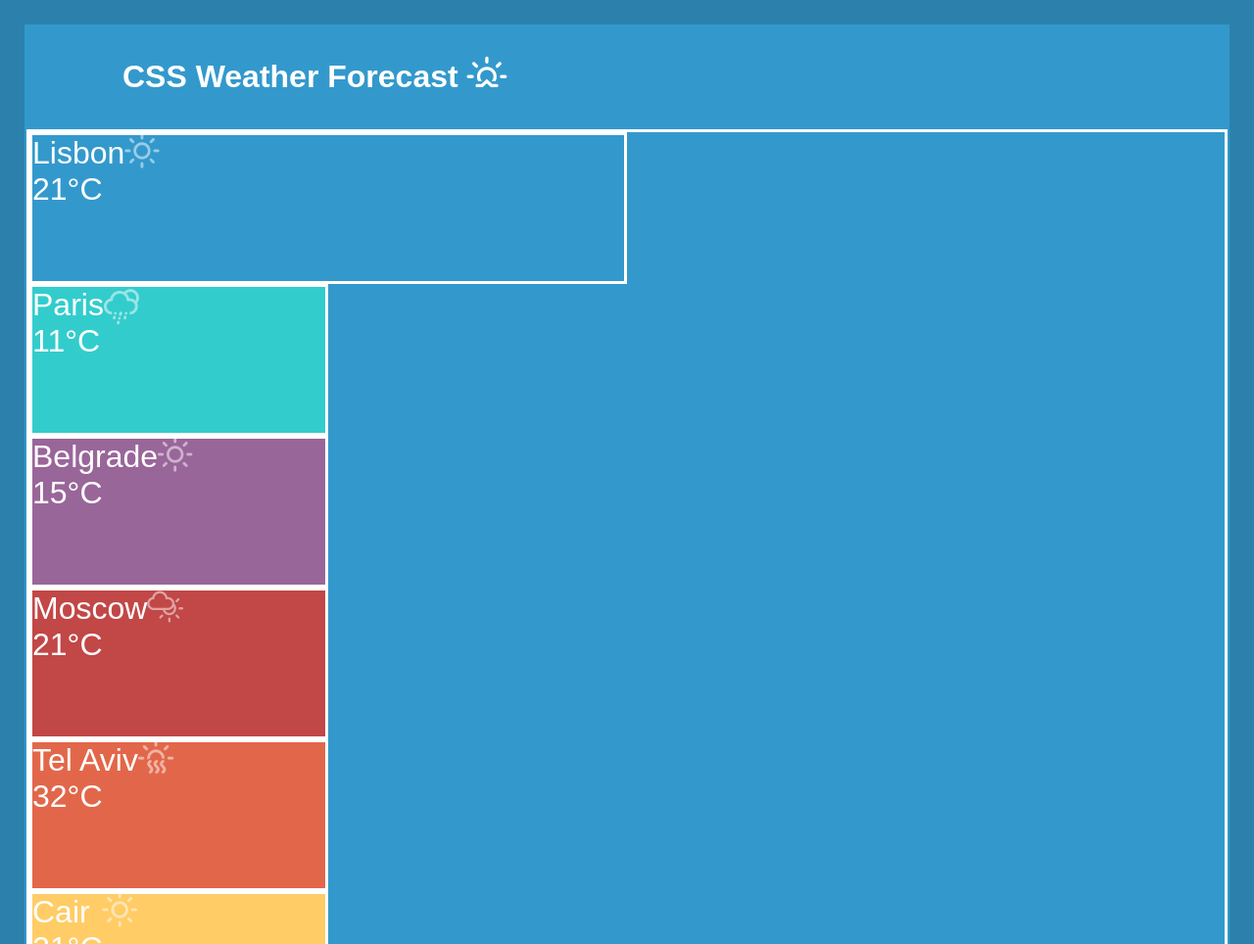
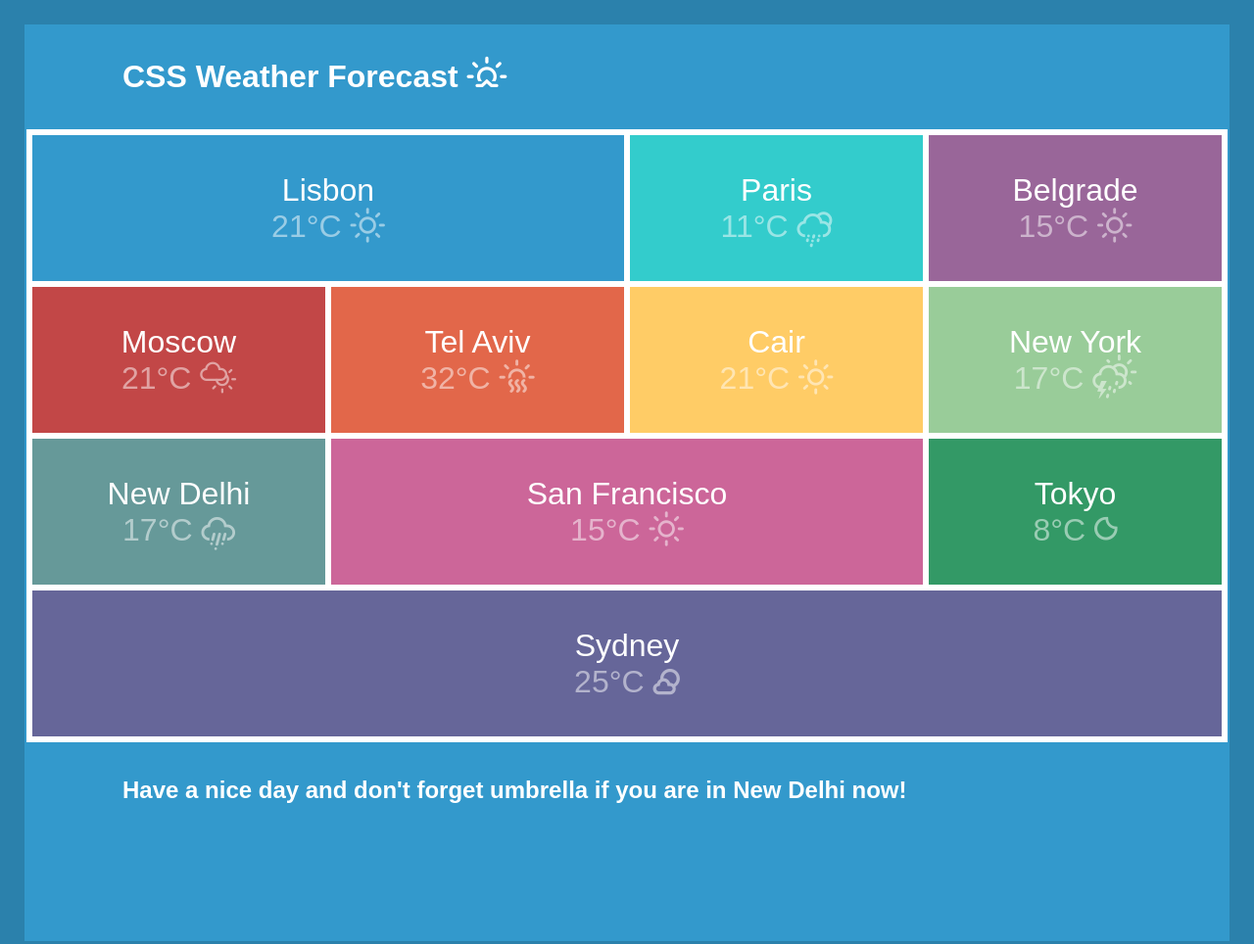
Before and after one commit to NatalyaDemiyanova/beetroot, a plain HTML site: page Lesson_7/7.2(flex)/index.html in a window 1280 px wide. Shown: the top 964 px of the page at 98% size. Drawn offline with Linux system fonts and the light colour scheme.

Commit message:
add lesson_7.2(flex)

```diff
--- a/Lesson_7/7.2(flex)/css/style.css
+++ b/Lesson_7/7.2(flex)/css/style.css
@@ -6,6 +6,15 @@
 	--border-color: #2B81AC;
 	--lisbon-color: #3399CC;
 	--paris-color: #33CCCC;
+	--belgrade-color: #996699;
+	--moscow-color: #C24747;
+	--tel-aviv-color: #E2674A;
+	--cair-color: #FFCC66;
+	--NY-color: #99CC99;
+	--delhi-color: #669999;
+	--san-francisco-color: #CC6699;
+	--tokyo-color: #339966;
+	--sydney-color: #666699;
 }
 
 * {
@@ -13,7 +22,6 @@
 	padding: 0;
 	box-sizing: border-box;
 }
-
 body {
 	max-width: 1468px;
 	border: 25px solid var(--border-color);
@@ -25,71 +33,62 @@ body {
 	padding: 35px 0 35px 100px;
 }
 .list {
+	display: flex;
+	flex-wrap: wrap;
 	margin: auto;
 	max-width: 1226px;
 	list-style-type: none;
 	border: 3px solid white;
-
 }
 .list:hover .list__cities:not(:hover) {
 	opacity: 0.5;
 }
 .list__cities {
 	display: flex;
-	flex-wrap: wrap;
+	flex-direction: column;
+	justify-content: center;
 	border: 3px solid white;
 	font-size: 32px;
 	height: 155px;
-	/*text-align: center;*/
+	width: 25%;
+	text-align: center;
 }
-
+/*.list__cities:nth-child(1) */
 .list__lisbon {
 	width: 50%;
 	background-color: var(--lisbon-color);
 }
-
 .list__paris {
-	width: 25%;
 	background-color: var(--paris-color);
 }
 .list__belgrade {
-	width: 25%;
-	background-color: #996699;
+	background-color: var(--belgrade-color);
 }
 .list__moscow {
-	width: 25%;
-	background-color: #C24747;
+	background-color: var(--moscow-color);
 }
 .list__tel-aviv {
-	width: 25%;
-	background-color: #E2674A;
+	background-color: var(--tel-aviv-color);
 }
 .list__cair {
-	width: 25%;
-	background-color: #FFCC66;
+	background-color: var(--cair-color);
 }
 .list__NY {
-	width: 25%;
-	background-color: #99CC99;
+	background-color: var(--NY-color);
 }
 .list__delhi {
-	width: 25%;
-	background-color: #669999;
+	background-color: var(--delhi-color);
 }
 .list__san-francisco {
 	width: 50%;
-	background-color: #CC6699;
+	background-color: var(--san-francisco-color);
 }
 .list__tokyo {
-	width: 25%;
-	background-color: #339966;
+	background-color: var(--tokyo-color);
 }
 .list__sydney {
 	width: 100%;
-	background-color: #666699;
-}
-li .wi {
-	opacity: 0.5;
+	background-color: var(--sydney-color);
 }
 .light {
 	opacity: 0.5;
--- a/Lesson_7/7.2(flex)/index.html
+++ b/Lesson_7/7.2(flex)/index.html
@@ -18,59 +18,81 @@
 	<main class="main">
 		<ul class="list">
 			<li class="list__cities list__lisbon">
-				Lisbon <br>
+				Lisbon
+				<span class="light">
 					 21&deg;С
 					 <i class="wi wi-day-sunny"></i>
+				</span>
 			</li>
 			<li class="list__cities list__paris">
-				Paris <br>
+				Paris
+				<span class="light">
 					11&deg;С
 					<i class="wi wi-night-sleet"></i>
+				</span>
 			</li>
 			<li class="list__cities list__belgrade">
-				Belgrade <br>
+				Belgrade
+				<span class="light">
 					15&deg;С
 					<i class="wi wi-day-sunny"></i>
+				</span>
 			</li>
 			<li class="list__cities list__moscow">
-				Moscow <br>
+				Moscow
+				<span class="light">
 					21&deg;С
 					<i class="wi wi-day-cloudy-high"></i>
+				</span>
 			</li>
 			<li class="list__cities list__tel-aviv">
-				Tel Aviv <br>
+				Tel Aviv
+				<span class="light">
 					32&deg;С
 					<i class="wi wi-hot"></i>
+				</span>
 			</li>
 			<li class="list__cities list__cair">
-				Cair <br>
+				Cair
+				<span class="light">
 					21&deg;С
 					<i class="wi wi-day-sunny"></i>
+				</span>
 			</li>
 			<li class="list__cities list__NY">
-				New York <br>
+				New York
+				<span class="light">
 					17&deg;С
 					<i class="wi wi-day-storm-showers"></i>
+				</span>
 			</li>
 			<li class="list__cities list__delhi">
-				New Delhi <br>
+				New Delhi
+				<span class="light">
 					17&deg;С
 					<i class="wi wi-hail"></i>
+				</span>
 			</li>
 			<li class="list__cities list__san-francisco">
-				San Francisco <br>
+				San Francisco
+				<span class="light">
 					15&deg;С
 					<i class="wi wi-day-sunny"></i>
+				</span>
 			</li>
 			<li class="list__cities list__tokyo">
-				Tokyo <br>
+				Tokyo
+				<span class="light">
 					8&deg;С
 					<i class="wi wi-night-clear"></i>
+				</span>
 			</li>
 			<li class="list__cities list__sydney">
-				Sydney <br>
+				Sydney
+				<span class="light">
 					25&deg;С
 					<i class="wi wi-night-partly-cloudy"></i>
+				</span>
 			</li>
 		</ul>
 	</main>
```
Lines whose indentation alone changed are shown as unchanged.
